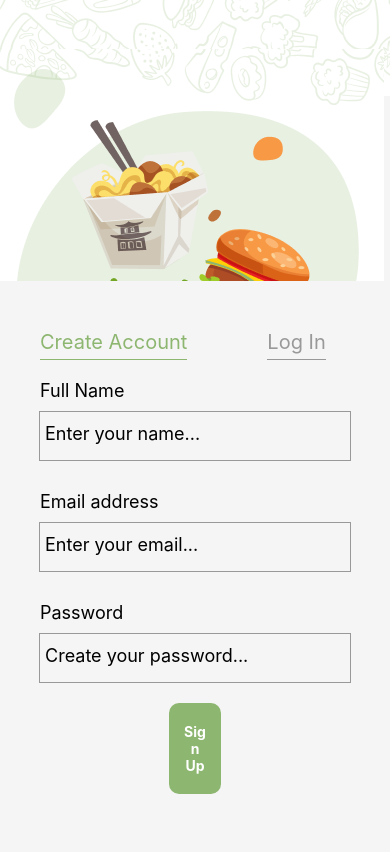
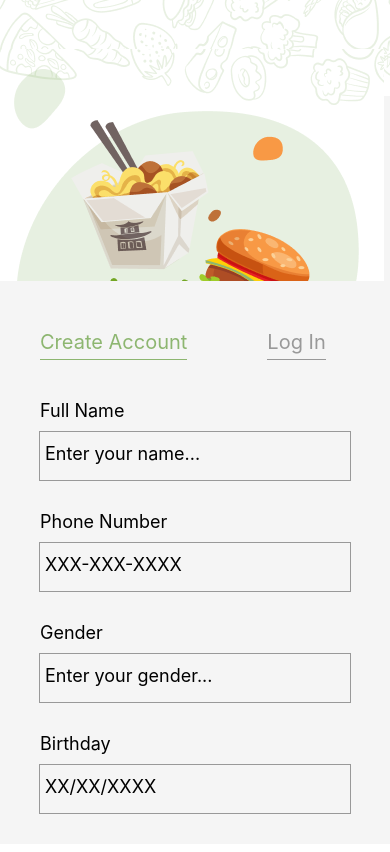
Before and after one commit to jli1010/SafeEatsB, a React Native app: screen / in a window 390 px wide. Shown: the top 852 px of the page. Built offline with nearby package versions, Linux system fonts and the light colour scheme; no server answers.

Commit message:
Add input fields for account creation

```diff
--- a/pages/CreateAccount.js
+++ b/pages/CreateAccount.js
@@ -4,7 +4,7 @@
 
 import React, { useState } from "react";
 import { useNavigation } from "@react-navigation/native";
-import { View, StyleSheet, Text, TextInput, TouchableOpacity } from "react-native";
+import { View, StyleSheet, Text, TextInput, TouchableOpacity, ScrollView } from "react-native";
 import { createUserWithEmailAndPassword } from 'firebase/auth';
 import { auth, db } from '../config/firebase';
 import { ref, set } from 'firebase/database';
@@ -15,6 +15,12 @@ function CreateAccount() {
     const [fullName, setFullName] = useState('');
     const [email, setEmail] = useState('');
     const [password, setPassword] = useState('');
+
+    const [phoneNumber, setPhoneNumber] = useState('');
+    const [gender, setGender] = useState('');
+    const [birthday, setBirthday] = useState('');
+    const [address, setAddress] = useState('');
+
     const [error, setError] = useState('');
 
     const createAccount = () => {
@@ -23,8 +29,12 @@ function CreateAccount() {
             const user = userCredential.user;
             const userId = user.uid;
             set(ref(db, 'users/' + userId), {
-                username: fullName,
+                fullName: fullName,
                 email: email,
+                phoneNumber: phoneNumber,
+                gender: gender,
+                birthday: birthday,
+                address: address,
                 foodres: "0"
               });
 
@@ -39,7 +49,7 @@ function CreateAccount() {
     }
 
     return (
-        <View style={styles.container}>
+        <ScrollView contentContainerStyle={styles.container}>
             <View style={styles.fieldsContainer}>
                 <Text style={styles.titleFieldTitle}>Full Name</Text>
                 <TextInput
@@ -48,10 +58,38 @@ function CreateAccount() {
                     value={fullName}
                     onChangeText={setFullName}
                 />
-                <Text style={styles.titleFieldTitle}>Email address</Text>
+                <Text style={styles.titleFieldTitle}>Phone Number</Text>
                 <TextInput
                     style={styles.textField}
-                    placeholder="Enter your email..."
+                    placeholder="XXX-XXX-XXXX"
+                    value={phoneNumber}
+                    onChangeText={setPhoneNumber}
+                />
+                <Text style={styles.titleFieldTitle}>Gender</Text>
+                <TextInput
+                    style={styles.textField}
+                    placeholder="Enter your gender..."
+                    value={gender}
+                    onChangeText={setGender}
+                />
+                <Text style={styles.titleFieldTitle}>Birthday</Text>
+                <TextInput
+                    style={styles.textField}
+                    placeholder="XX/XX/XXXX"
+                    value={birthday}
+                    onChangeText={setBirthday}
+                />
+                <Text style={styles.titleFieldTitle}>Address</Text>
+                <TextInput
+                    style={styles.textField}
+                    placeholder="Enter your address..."
+                    value={address}
+                    onChangeText={setAddress}
+                />
+                <Text style={styles.titleFieldTitle}>Email Address</Text>
+                <TextInput
+                    style={styles.textField}
+                    placeholder="SafeEats@gmail.com"
                     value={email}
                     onChangeText={setEmail}
                 />
@@ -70,27 +108,21 @@ function CreateAccount() {
                     <Text style={styles.signText}>Sign Up</Text>
                 </TouchableOpacity>
             </View>
-    </View>
+        </ScrollView>
     )
 }
 
 const styles = StyleSheet.create({
     container: {
-      display: "flex",
-      flexDirection: "column",
+        flexGrow: 1,
         backgroundColor: '#F5F5F5',
         alignItems: 'center',
         justifyContent: 'center',
-      height: "100%",
-      width: "100%",
+        paddingVertical: 20,
     },
     fieldsContainer: {
-        flexDirection: "column",
-        flex: 2,
         width: "100%",
         alignItems: "center"
-    },
-    signUpContainer: {
     },
     textField: {
         height: 50,
@@ -110,21 +142,16 @@ const styles = StyleSheet.create({
         alignSelf: 'stretch',
         fontSize: 18,
     },
-    titleField: {
-        marginLeft: 40,
-        alignSelf: 'stretch',
-        fontSize: 18,
-    },
     signUpButton: {
         backgroundColor: "#8DB670",
         borderRadius: 10,
         marginTop: 10
     },
-    signText:{
-        color:'#FFF',
-        textAlign:'center',
-        paddingLeft : "25%",
-        paddingRight : "25%",
+    signText: {
+        color: '#FFF',
+        textAlign: 'center',
+        paddingLeft: "25%",
+        paddingRight: "25%",
         paddingTop: 20,
         paddingBottom: 20,
         fontWeight: "bold"
```
Lines whose indentation alone changed are shown as unchanged.
